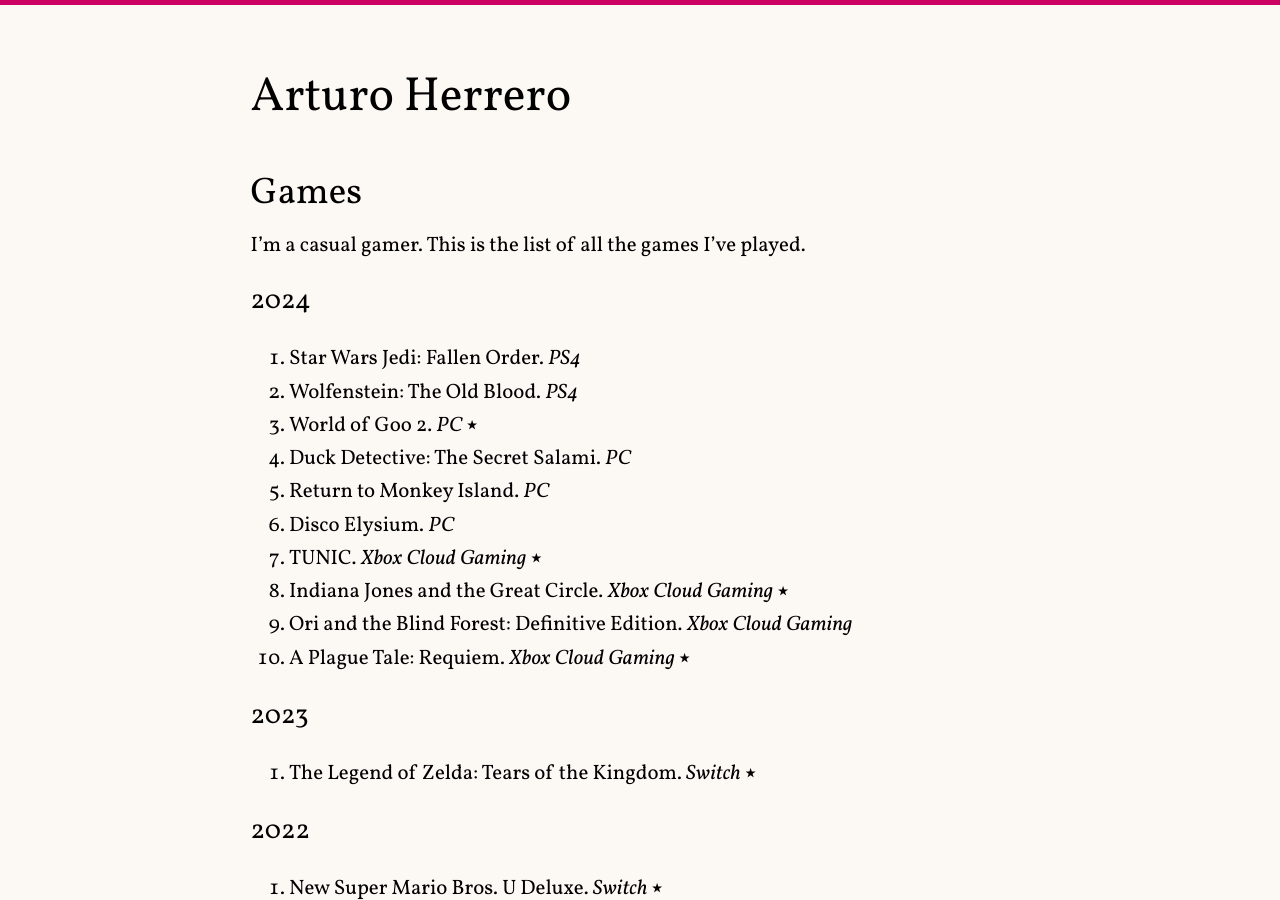
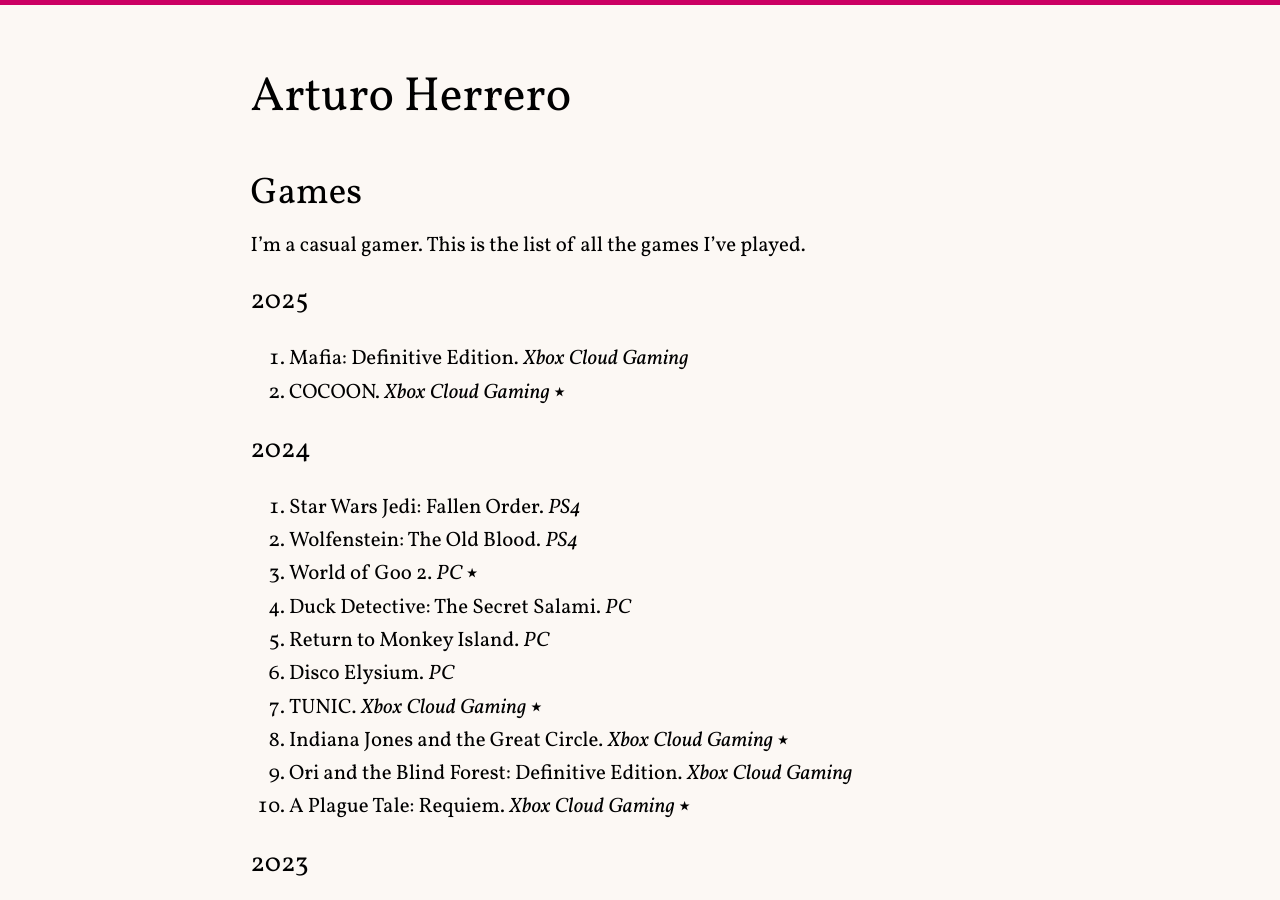
Before and after one commit to arturoherrero/arturoherrero.com, a Jekyll site: the page built from pages/games.md, in a window 1280 px wide and 900 px high. Built offline with Jekyll 4.4.1, drawn with Linux system fonts in a browser that asks for light colours.

Commit message:
Update lists

```diff
--- a/pages/games.md
+++ b/pages/games.md
@@ -8,6 +8,11 @@
 ## {{ page.title }}
 
 I'm a casual gamer. This is the list of all the games I've played.
+
+### 2025
+1. Mafia: Definitive Edition. *Xbox Cloud Gaming*
+2. COCOON. *Xbox Cloud Gaming* ⭑
+
 
 ### 2024
 1. Star Wars Jedi: Fallen Order. *PS4*
```
Also changed, not shown: pages/books.md (+1 -1 lines).
